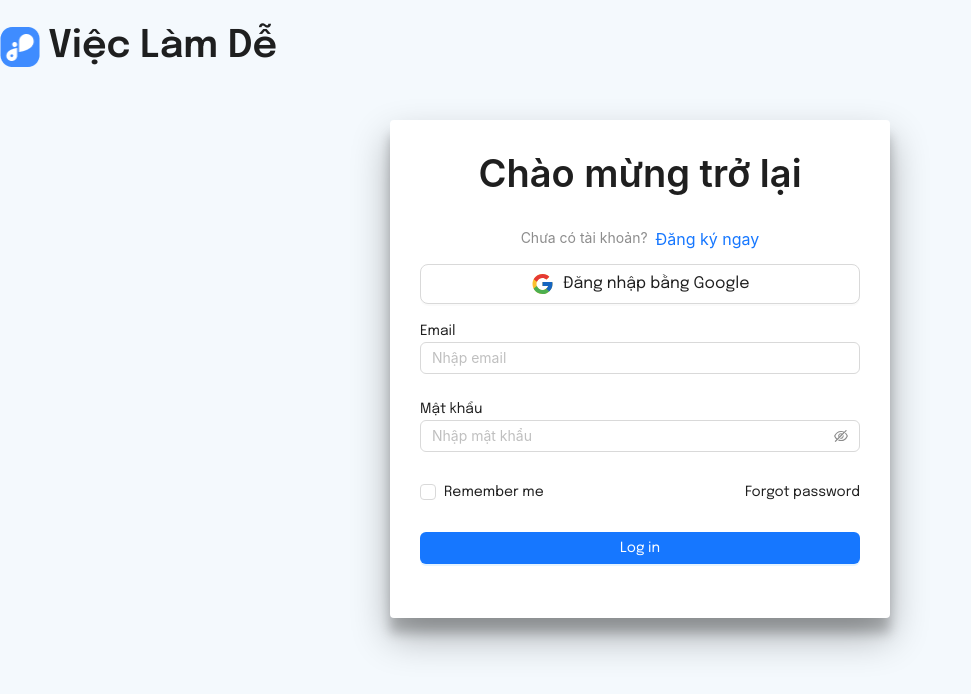
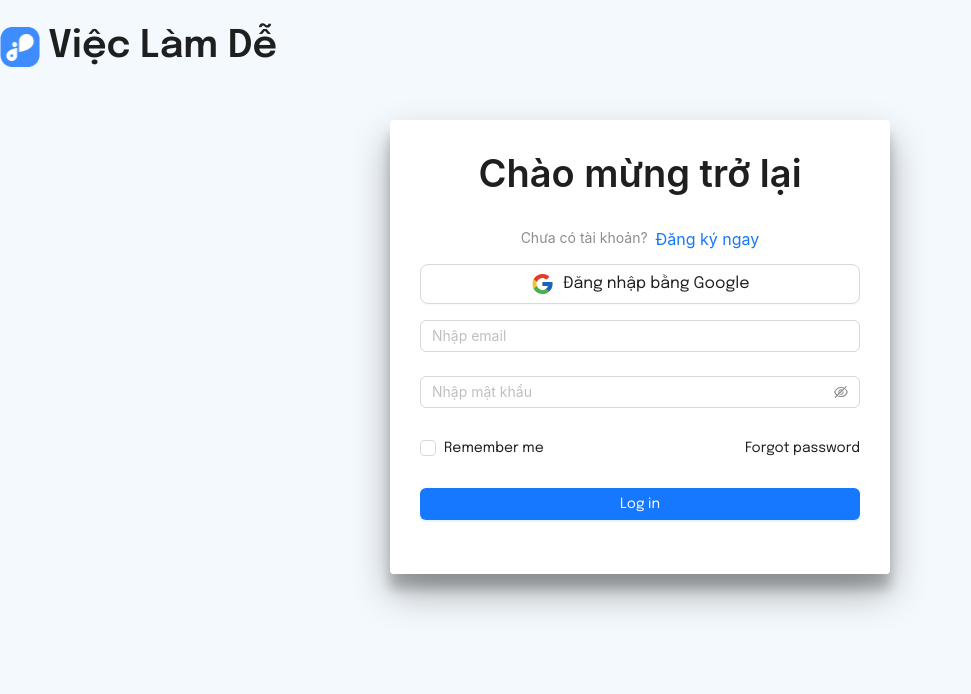
Before and after one commit to LamPhuongZ/FE-Hackathon-TypeScript, a React (Vite) app: page /AuthPage in a window 1280 px wide. Shown: the top 694 px of the page, without its empty margins (0-971 px from the left). Built offline with nearby package versions, Linux system fonts and the light colour scheme; a small style sheet from the web is missing.

Commit message:
Add navigate

```diff
--- a/src/pages/AuthPage/Login.tsx
+++ b/src/pages/AuthPage/Login.tsx
@@ -3,14 +3,16 @@ import { EyeInvisibleOutlined, EyeTwoTone } from "@ant-design/icons";
 import { Button, Form, Input, Flex, Checkbox, notification, Typography } from "antd";
 import "./AuthPage.css";
 import logoGoogle from "../../assets/icons/Google.svg";
-
+import { useNavigate  } from "react-router-dom";
 
 
 const Login: React.FC = () => {
   const [form] = Form.useForm();
   const [api, contextHolder] = notification.useNotification();
+  const navigate = useNavigate();
   // const {  Link, Title, Text  } = Typography;
   const onFinish = async (values: { username: string; password: string }) => {
+    console.log(values)
     try {
       const response = await fetch(
         "https://api.easyjob.io.vn/api/v1/auth/sign-in",
@@ -40,6 +42,8 @@ const Login: React.FC = () => {
         pauseOnHover: true,
         duration: 1.5,
       });
+
+      navigate("/");
       form.resetFields();
     } catch (error) {
       console.error("Error:", error);
@@ -50,6 +54,7 @@ const Login: React.FC = () => {
       });
     }
   };
+
 
   return (
     <>
@@ -66,7 +71,6 @@ const Login: React.FC = () => {
               },
             ]}
           >
-            <label >Email</label>
             <Input placeholder="Nhập email" required type="text" />
           </Form.Item>
 
@@ -76,13 +80,9 @@ const Login: React.FC = () => {
               {
                 required: true,
                 message: "Nhập mật khẩu của bạn !!!",
-              },{
-                pattern: /^(?=.*[a-z])(?=.*[A-Z])(?=.*\d)(?=.*[@$!%*?&])[A-Za-z\d@$!%*?&]{8,}$/,
-                message: "Nhập sai định dạng mật khẩu!!!"
               }
             ]}
           >
-            <label >Mật khẩu</label>
             <Input.Password
               placeholder="Nhập mật khẩu"
               iconRender={(visible) =>
```
